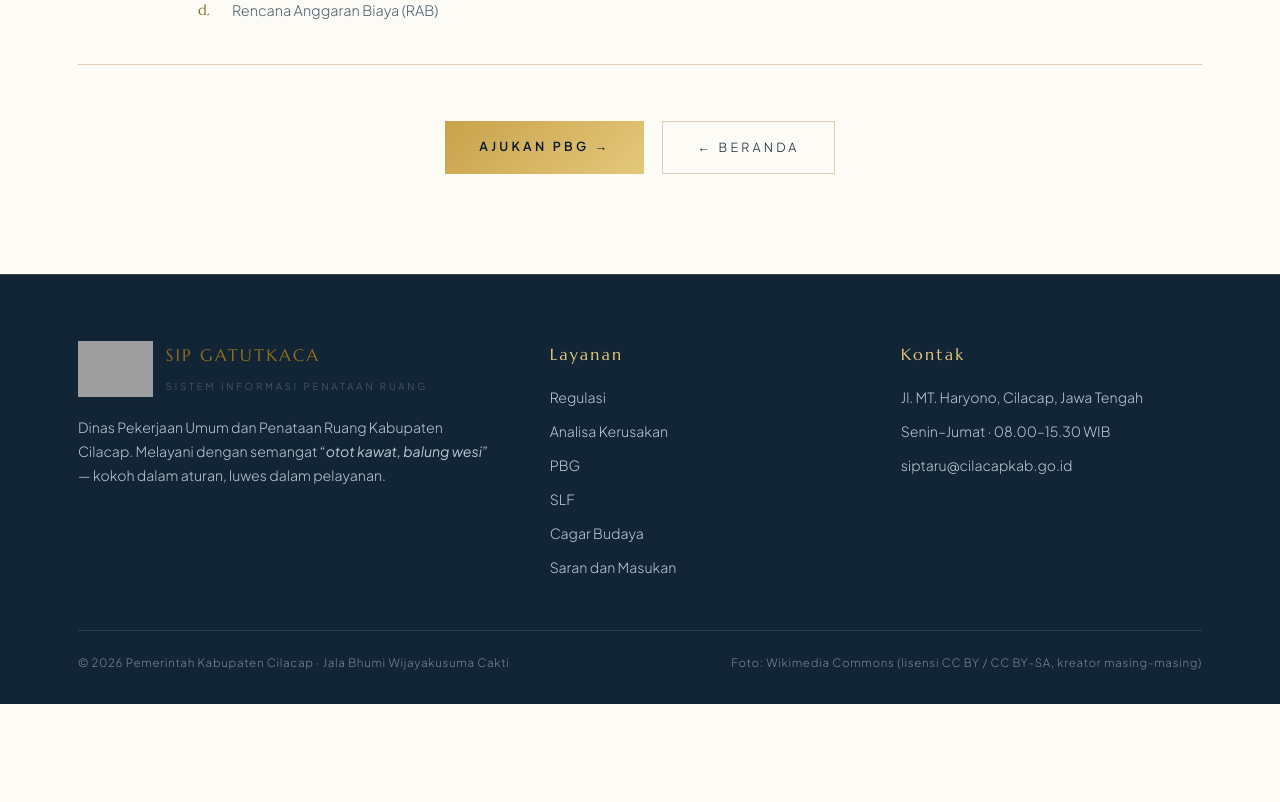
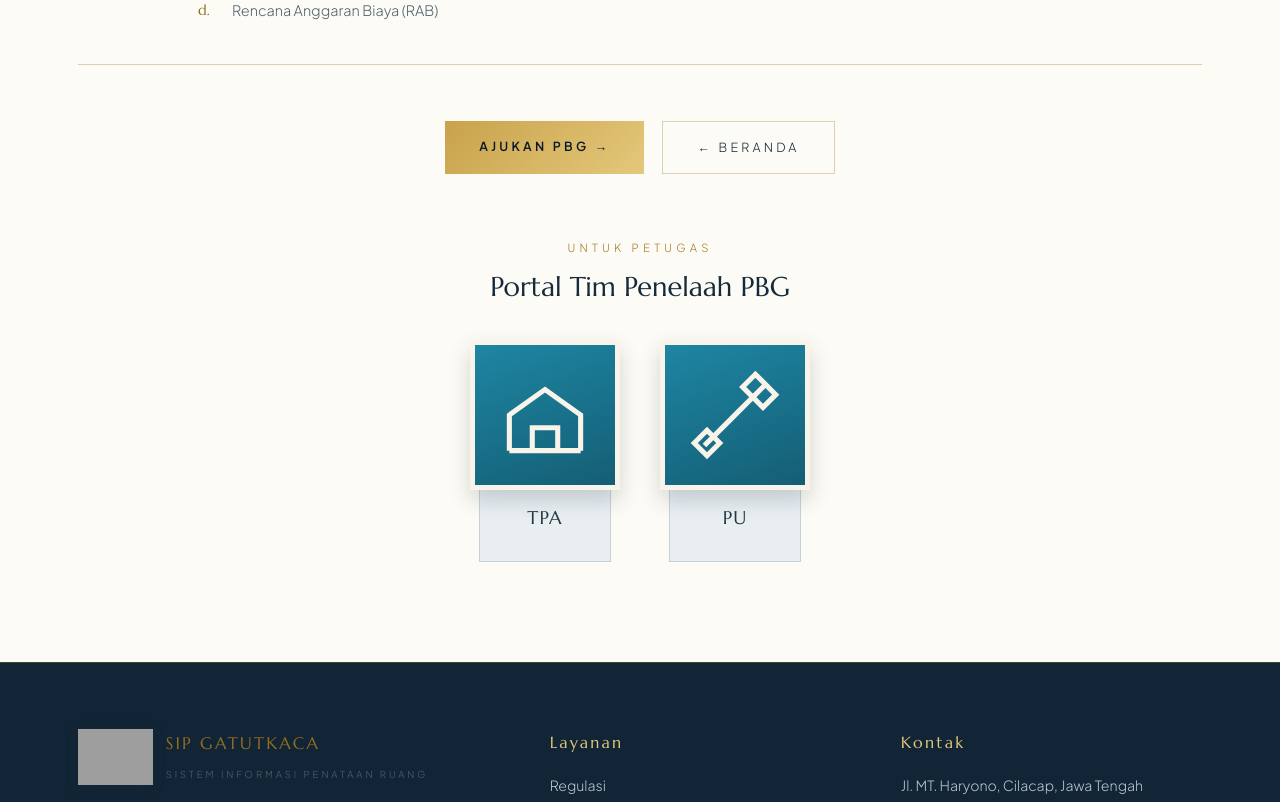
Before and after one commit to simbgsemarang-code/sipgatutkaca, a CodeIgniter app: page /pbg in a window 1280 px wide. Shown: the part 2334-3136 px from the top of the page. Before the commit the page ends 3038 px from the top, so only its background shows below. Run offline with CodeIgniter, Linux system fonts and the light colour scheme; grey boxes are pictures that could not be loaded.

Commit message:
Tambah tombol Portal Tim Penelaah (TPA/PU) di halaman PBG dan SLF
Menambahkan bagian "Untuk Petugas" di bagian bawah halaman pbg.php
dan slf.php (setelah tombol Ajukan PBG/SLF, sebelum footer), berisi
2 tombol besar bergaya icon-box: TPA (ikon rumah) dan PU (ikon
kunci) - meniru persis komponen .tim-* yang sudah ada di
konsultasi.php (ikon, warna, ukuran sama), supaya staf TPA/PU bisa
langsung menuju halaman login yang sesuai (login?from=tpa /
login?from=pu) tanpa harus mampir ke halaman Konsultasi dulu.

Tata letaknya dibuat baris flex 2 kolom (bukan grid 3 kolom milik
konsultasi.php yang dirancang untuk TPA/PU/Administrator) supaya 2
tombol ini tetap center rapi, sesuai referensi gambar yang diberikan
(cuma TPA & PU, tanpa Administrator).

```diff
--- a/application/views/pages/pbg.php
+++ b/application/views/pages/pbg.php
@@ -76,6 +76,15 @@ h1 em{font-style:normal;color:#E4C87B}
 .btn{display:inline-block;padding:15px 34px;font-size:.78rem;letter-spacing:.26em;text-transform:uppercase;transition:.3s;cursor:pointer;border:none;font-family:var(--body)}
 .btn-gold{background:linear-gradient(135deg,#C9A24B,#E4C87B);color:#081826;font-weight:600}
 .btn-gold:hover{filter:brightness(1.08);transform:translateY(-2px)}
+
+/* ===== PORTAL TIM PENELAAH (TPA/PU) ===== */
+.tim-row{display:flex;gap:40px;justify-content:center;flex-wrap:wrap;margin-top:36px}
+.tim-btn{display:flex;flex-direction:column;align-items:center;text-align:center;transition:.3s}
+.tim-icon-box{width:150px;height:150px;display:grid;place-items:center;background:linear-gradient(160deg,#1E86A3,#145E75);border:5px solid #F8F4EA;position:relative;z-index:2;box-shadow:0 10px 20px var(--shadow);transition:transform .3s,box-shadow .3s}
+.tim-icon-box svg{width:112px;height:112px}
+.tim-btn:hover .tim-icon-box{transform:translateY(-4px) scale(1.04);box-shadow:0 14px 26px var(--shadow)}
+.tim-label-box{display:flex;align-items:center;justify-content:center;min-height:88px;margin:-16px auto 0;background:#E9EEF1;border:1px solid #C7D2D8;padding:16px 10px;width:88%;max-width:190px;text-align:center}
+.tim-btn .tim-label-box b{font-family:var(--display);font-weight:400;font-size:1.15rem;letter-spacing:.06em;color:#223842;display:block;margin:0}
 .btn-ghost{border:1px solid var(--line);color:var(--text);background:transparent}
 .btn-ghost:hover{border-color:#C9A24B;color:#E4C87B}
 .hero-actions{display:flex;gap:18px;flex-wrap:wrap}
@@ -178,6 +187,8 @@ footer{background:var(--foot);color:#F8F4EA;padding:66px 0 32px;border-top:1px s
   section{padding:76px 0}
   .step{grid-template-columns:56px 1fr;gap:18px}
   .step-num{font-size:1.7rem}
+  .tim-icon-box{width:120px;height:120px}
+  .tim-icon-box svg{width:88px;height:88px}
 }
 .auth-actions{display:flex;align-items:center;gap:14px}
 .user-menu{position:relative}
@@ -319,6 +330,31 @@ footer{background:var(--foot);color:#F8F4EA;padding:66px 0 32px;border-top:1px s
       <a class="btn btn-gold" href="<?php echo base_url('login?from=pbg'); ?>">Ajukan PBG →</a>
       <a class="btn btn-ghost" href="<?php echo base_url(); ?>">← Beranda</a>
     </div>
+
+    <div class="reveal" style="margin-top:64px;text-align:center">
+      <p class="eyebrow">Untuk Petugas</p>
+      <h2 style="font-size:clamp(1.3rem,2.2vw,1.7rem);margin:0 auto">Portal Tim Penelaah PBG</h2>
+      <div class="tim-row">
+        <a class="tim-btn" href="<?php echo base_url('login?from=tpa'); ?>">
+          <span class="tim-icon-box">
+            <svg width="44" height="44" viewBox="0 0 44 44" fill="none" aria-hidden="true">
+              <path d="M8 36V22l14-10 14 10v14" stroke="#F8F4EA" stroke-width="2" />
+              <path d="M17 36v-9h10v9M8 36h28" stroke="#F8F4EA" stroke-width="2" />
+            </svg>
+          </span>
+          <span class="tim-label-box"><b>TPA</b></span>
+        </a>
+        <a class="tim-btn" href="<?php echo base_url('login?from=pu'); ?>">
+          <span class="tim-icon-box">
+            <svg width="44" height="44" viewBox="0 0 44 44" fill="none" aria-hidden="true">
+              <path d="M10 34l10-10m4-4l10-10M24 20l-4 4" stroke="#F8F4EA" stroke-width="2" />
+              <path d="M30 6l8 8-5 5-8-8zM6 33l5-5 5 5-5 5z" stroke="#F8F4EA" stroke-width="2" />
+            </svg>
+          </span>
+          <span class="tim-label-box"><b>PU</b></span>
+        </a>
+      </div>
+    </div>
   </div>
 </section>
 
```
Also changed, not shown: application/views/pages/slf.php (+36 -0 lines).
